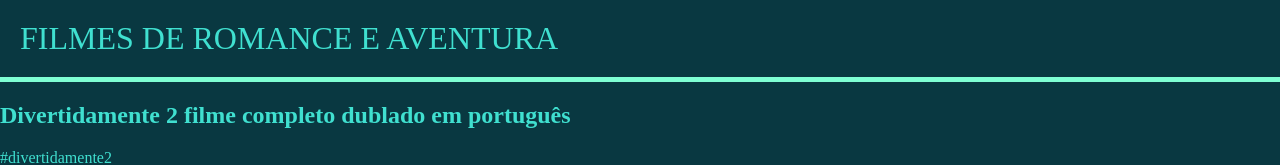
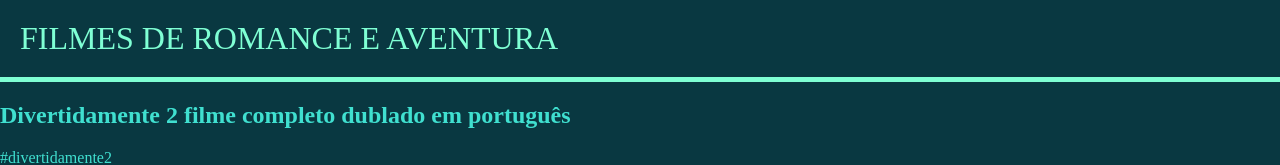
Before and after one commit to amandinha26/PlayMusic, a plain HTML site: page index.html in a window 1280 px wide. Shown: the top 165 px of the page. Drawn offline with Linux system fonts and the light colour scheme.

Commit message:
styles.css

```diff
--- a/styles.css
+++ b/styles.css
@@ -8,4 +8,5 @@
  border-bottom: solid 5px  rgb(127, 255, 212);
 padding: 20px;
 font-size: 32px;
+color:  rgb(127, 255, 212);
 }
```
